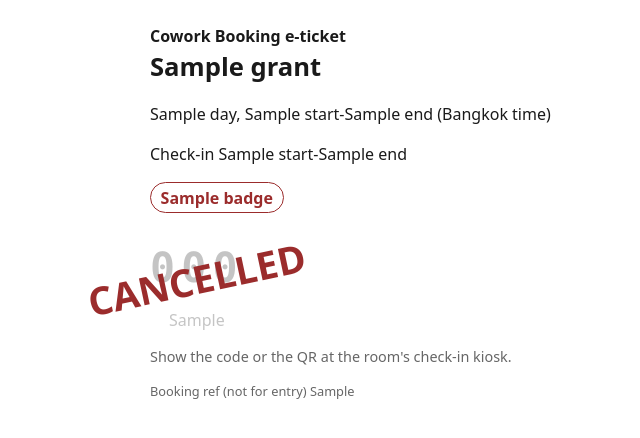
After one commit to JedizR/cowork-booking-access, a Flask app: template templates/ticket.html in a window 1280 px wide. The commit adds this page. Shown: the top 438 px of the page, without its empty margins (74-714 px from the left). Run offline with Flask 3, Linux system fonts and the light colour scheme; the template is opened without the code that fills it: most values are stand-ins (such as "Sample title", 1, 10 or a date in 2020); parts of the project's set-up code (start-up, migrations or seed data) failed here and were passed over; some libraries are stand-ins or nearby versions.

Commit message:
feat(access): grants API, e-ticket, check-in kiosk and test clock

```diff
--- a/app.py
+++ b/app.py
@@ -1,29 +1,87 @@
+import base64
+import hmac
 import os
 import secrets
-from datetime import datetime, timedelta, timezone
+from datetime import datetime
 
 import psycopg
-from flask import Flask, jsonify, render_template
+import segno
+from flask import (
+    Flask,
+    abort,
+    flash,
+    get_flashed_messages,
+    jsonify,
+    redirect,
+    render_template,
+    request,
+    session,
+)
+from markupsafe import Markup
+from psycopg.errors import UniqueViolation
 from psycopg.rows import dict_row
 
-DATABASE_URL = os.getenv("DATABASE_URL", "postgresql://access:access@localhost:5443/access")
-SECRET_KEY = os.getenv("SECRET_KEY", "")
+import access
+import clock
+from access import LOCAL_TZ
+
+SEED_DEFAULT_KEY = "dev-secret-key-not-for-production"
+
+SCHEMA = """
+CREATE TABLE IF NOT EXISTS grants (
+    grant_id TEXT PRIMARY KEY,
+    booking_reference TEXT NOT NULL UNIQUE,
+    member_ref TEXT,
+    status TEXT NOT NULL CHECK (status IN ('issued', 'checked_in', 'revoked')),
+    ticket_code TEXT UNIQUE,
+    ticket_token TEXT UNIQUE,
+    space_id INTEGER,
+    space_name TEXT,
+    valid_from TIMESTAMPTZ,
+    valid_until TIMESTAMPTZ,
+    revoked_at TIMESTAMPTZ,
+    created_at TIMESTAMPTZ NOT NULL DEFAULT now()
+);
+CREATE TABLE IF NOT EXISTS scans (
+    id BIGSERIAL PRIMARY KEY,
+    scanned_at TIMESTAMPTZ NOT NULL,
+    space_id INTEGER NOT NULL,
+    input TEXT NOT NULL,
+    result TEXT NOT NULL,
+    grant_id TEXT REFERENCES grants (grant_id)
+);
+CREATE INDEX IF NOT EXISTS scans_room_time ON scans (space_id, scanned_at DESC, id DESC);
+CREATE TABLE IF NOT EXISTS test_clock (
+    id INTEGER PRIMARY KEY CHECK (id = 1),
+    now_override TIMESTAMPTZ
+);
+"""
+
+
+def require_secret(name: str, min_len: int) -> str:
+    """ADR-0019: refuse to start on a missing, short or public secret."""
+    value = os.getenv(name, "")
+    if not value:
+        raise SystemExit(f"{name} is required")
+    if len(value) < min_len:
+        raise SystemExit(f"{name} must be at least {min_len} characters")
+    if name == "SECRET_KEY" and value == SEED_DEFAULT_KEY:
+        raise SystemExit("SECRET_KEY is the public seed default")
+    return value
 
 
 def get_connection(database_url: str) -> psycopg.Connection:
+    # ponytail: one connection per gunicorn worker (D28); psycopg_pool if load grows.
     try:
         conn = psycopg.connect(database_url, row_factory=dict_row, autocommit=True)
     except psycopg.OperationalError as error:
-        # Fail fast with a clear pointer instead of a raw traceback.
         raise SystemExit(
             f"Could not connect to the database at DATABASE_URL={database_url!r}\n"
             f"{error}\n"
             "Is Postgres running? Try: docker compose up db -d"
         ) from None
+    conn.execute(SCHEMA)
     return conn
-
-
-LOCAL_TZ = timezone(timedelta(hours=7))  # Bangkok, no daylight saving
 
 
 def local_time(value: datetime) -> str:
@@ -31,13 +89,253 @@ def local_time(value: datetime) -> str:
     return value.astimezone(LOCAL_TZ).strftime("%Y-%m-%d %H:%M")
 
 
-def create_app(database_url: str = DATABASE_URL) -> Flask:
+def iso(value: datetime | None) -> str | None:
+    return value.astimezone(LOCAL_TZ).isoformat() if value else None
+
+
+def error(status: int, code: str, message: str):
+    return jsonify(error={"code": code, "message": message}), status
+
+
+def create_app(database_url: str | None = None) -> Flask:
+    secret_key = require_secret("SECRET_KEY", 32)
+    api_token = require_secret("ACCESS_API_TOKEN", 32).encode()
+    staff_password = require_secret("STAFF_PASSWORD", 12).encode()
+    public_url = os.getenv("PUBLIC_URL", "http://localhost:8003").rstrip("/")
+
     app = Flask(__name__)
-    app.secret_key = SECRET_KEY
-    app.db = get_connection(database_url)
+    app.secret_key = secret_key
+    app.config.update(
+        SESSION_COOKIE_NAME="access_session",
+        SESSION_COOKIE_HTTPONLY=True,
+        SESSION_COOKIE_SAMESITE="Lax",
+        SESSION_COOKIE_SECURE=public_url.startswith("https"),
+        MAX_CONTENT_LENGTH=64 * 1024,
+    )
+    app.db = get_connection(database_url or os.getenv("DATABASE_URL", ""))
 
     app.add_template_filter(local_time, "local_time")
     app.add_template_filter(lambda satang: f"THB {satang / 100:,.2f}", "money")
+
+    def grant_json(g: dict) -> dict:
+        return {
+            "grant_id": g["grant_id"],
+            "booking_reference": g["booking_reference"],
+            "status": g["status"],
+            "condition": access.condition(g, clock.now()),
+            "ticket_code": access.show_code(g["ticket_code"]),
+            "ticket_url": f"{public_url}/t/{g['ticket_token']}" if g["ticket_token"] else None,
+            "space_id": g["space_id"],
+            "space_name": g["space_name"],
+            "valid_from": iso(g["valid_from"]),
+            "valid_until": iso(g["valid_until"]),
+            "revoked_at": iso(g["revoked_at"]),
+        }
+
+    def find_grant(ref: str) -> dict | None:
+        with app.db.cursor() as cur:
+            cur.execute("SELECT * FROM grants WHERE booking_reference = %s", (ref,))
+            return cur.fetchone()
+
+    # ---- API (bearer ACCESS_API_TOKEN, AXS-R04) ----
+
+    @app.before_request
+    def check_api_token():
+        if not request.path.startswith("/grants"):
+            return None
+        header = request.headers.get("Authorization", "")
+        scheme, _, token = header.partition(" ")
+        if scheme != "Bearer" or not hmac.compare_digest(token.encode(), api_token):
+            return error(401, "unauthorized", "unauthorized")
+        return None
+
+    @app.post("/grants")
+    def issue_grant():
+        """AXS-R01/R02/R03/R05/R06: rewritten seed issue_access_code, now persisted."""
+        try:
+            data = access.validate_grant(request.get_json(silent=True))
+        except ValueError as exc:
+            return error(400, "invalid_request", str(exc))
+        existing = find_grant(data["booking_reference"])
+        if existing:
+            return grant_json(existing), 200
+        while True:
+            try:
+                with app.db.cursor() as cur:
+                    cur.execute(
+                        "INSERT INTO grants (grant_id, booking_reference, member_ref, status,"
+                        " ticket_code, ticket_token, space_id, space_name, valid_from, valid_until)"
+                        " VALUES (%s, %s, %s, 'issued', %s, %s, %s, %s, %s, %s)"
+                        " ON CONFLICT (booking_reference) DO NOTHING RETURNING *",
+                        (
+                            access.new_grant_id(),
+                            data["booking_reference"],
+                            data["member_ref"],
+                            access.new_ticket_code(),
+                            secrets.token_urlsafe(16),
+                            data["space_id"],
+                            data["space_name"],
+                            data["valid_from"],
+                            data["valid_until"],
+                        ),
+                    )
+                    row = cur.fetchone()
+            except UniqueViolation:
+                continue  # ticket code (or token) collision: draw again (AXS-R06)
+            if row:
+                return grant_json(row), 201
+            # A concurrent POST for the same reference won the insert.
+            return grant_json(find_grant(data["booking_reference"])), 200
+
+    @app.get("/grants/<booking_reference>")
+    def get_grant(booking_reference):
+        if not access.BOOKING_REF.match(booking_reference):
+            return error(400, "invalid_request", "booking_reference must be BK- and 6 symbols")
+        grant = find_grant(booking_reference)
+        if grant is None:
+            return error(404, "not_found", "grant not found")
+        return grant_json(grant), 200
+
+    @app.post("/grants/<booking_reference>/revoke")
+    def revoke_grant(booking_reference):
+        """AXS-R17: idempotent; an unknown reference stores a tombstone (AXS-R02)."""
+        if not access.BOOKING_REF.match(booking_reference):
+            return error(400, "invalid_request", "booking_reference must be BK- and 6 symbols")
+        with app.db.cursor() as cur:
+            cur.execute(
+                "INSERT INTO grants (grant_id, booking_reference, status, revoked_at)"
+                " VALUES (%s, %s, 'revoked', %s)"
+                " ON CONFLICT (booking_reference) DO UPDATE SET status = 'revoked',"
+                " revoked_at = COALESCE(grants.revoked_at, EXCLUDED.revoked_at)"
+                " RETURNING *",
+                (access.new_grant_id(), booking_reference, clock.now()),
+            )
+            return grant_json(cur.fetchone()), 200
+
+    # ---- E-ticket (view-only bearer link, AXS-R09/R10) ----
+
+    @app.get("/t/<ticket_token>")
+    def ticket(ticket_token):
+        with app.db.cursor() as cur:
+            cur.execute(
+                "SELECT * FROM grants WHERE ticket_token = %s AND ticket_code IS NOT NULL",
+                (ticket_token,),
+            )
+            grant = cur.fetchone()
+        if grant is None:
+            abort(404)
+        now = clock.now()
+        code = access.show_code(grant["ticket_code"])
+        qr = Markup(segno.make(code, micro=False).svg_inline(scale=6))  # AXS-R07
+        page = render_template(
+            "ticket.html",
+            grant=grant,
+            code=code,
+            qr=qr,
+            badge=access.badge(grant, now),
+            day=grant["valid_from"].astimezone(LOCAL_TZ).strftime("%Y-%m-%d"),
+            start=grant["valid_from"].astimezone(LOCAL_TZ).strftime("%H:%M"),
+            end=grant["valid_until"].astimezone(LOCAL_TZ).strftime("%H:%M"),
+        )
+        return page, 200, {"Referrer-Policy": "no-referrer"}
+
+    # ---- Kiosk (HTTP Basic STAFF_PASSWORD, AXS-R11..R15) ----
+
+    def staff_ok() -> bool:
+        header = request.headers.get("Authorization", "")
+        scheme, _, encoded = header.partition(" ")
+        if scheme.lower() != "basic":
+            return False
+        try:
+            _, _, password = base64.b64decode(encoded, validate=True).partition(b":")
+        except ValueError:
+            return False
+        return hmac.compare_digest(password, staff_password)
+
+    def rooms() -> list[dict]:
+        with app.db.cursor() as cur:
+            cur.execute(
+                "SELECT DISTINCT ON (space_id) space_id, space_name FROM grants"
+                " WHERE ticket_code IS NOT NULL ORDER BY space_id, valid_from DESC"
+            )
+            return [
+                {"id": r["space_id"], "label": access.room_label(r["space_id"], r["space_name"])}
+                for r in cur.fetchall()
+            ]
+
+    @app.route("/checkin", methods=["GET", "POST"])
+    def checkin():
+        if not staff_ok():
+            return "Staff sign-in required", 401, {"WWW-Authenticate": 'Basic realm="kiosk"'}
+        if request.method == "POST":
+            if "code" in request.form:
+                scan(request.form["code"])
+            elif "space_id" in request.form:
+                wanted = request.form["space_id"]
+                if any(str(r["id"]) == wanted for r in rooms()):
+                    session["space_id"] = int(wanted)
+                else:
+                    flash("Unknown room")
+            return redirect("/checkin", 303)
+
+        room_list = rooms()
+        selected = next((r for r in room_list if r["id"] == session.get("space_id")), None)
+        scans = []
+        if selected:
+            now = clock.now()
+            with app.db.cursor() as cur:
+                cur.execute(
+                    "SELECT * FROM scans WHERE space_id = %s"
+                    " ORDER BY scanned_at DESC, id DESC LIMIT 10",
+                    (selected["id"],),
+                )
+                scans = [
+                    {
+                        "result": s["result"],
+                        "last4": s["input"][-4:],
+                        "time": access.when(s["scanned_at"], now),
+                    }
+                    for s in cur.fetchall()
+                ]
+        messages = get_flashed_messages(with_categories=True)
+        return render_template(
+            "checkin.html",
+            rooms=room_list,
+            selected=selected,
+            scans=scans,
+            results=[(c[7:], m) for c, m in messages if c.startswith("result:")],
+            notes=[m for c, m in messages if not c.startswith("result:")],
+        )
+
+    def scan(raw: str) -> None:
+        room_id = session.get("space_id")
+        if room_id is None:
+            flash("Select the room first")
+            return
+        code = access.normalise(raw)
+        if not code:
+            flash("Enter a code")
+            return
+        now = clock.now()
+        with app.db.transaction(), app.db.cursor() as cur:
+            cur.execute("SELECT * FROM grants WHERE ticket_code = %s FOR UPDATE", (code,))
+            grant = cur.fetchone()
+            result, reason = access.decide(grant, room_id, now)
+            if result == "ok":
+                cur.execute(
+                    "UPDATE grants SET status = 'checked_in'"
+                    " WHERE grant_id = %s AND status = 'issued'",
+                    (grant["grant_id"],),
+                )
+            # ponytail: input capped at 200 chars; a longer scan is junk anyway.
+            cur.execute(
+                "INSERT INTO scans (scanned_at, space_id, input, result, grant_id)"
+                " VALUES (%s, %s, %s, %s, %s)",
+                (now, room_id, code[:200], result, grant["grant_id"] if grant else None),
+            )
+        flash(reason, "result:" + result)
+
+    # ---- Ops ----
 
     @app.get("/health")
     def health():
@@ -48,13 +346,26 @@ def create_app(database_url: str = DATABASE_URL) -> Flask:
             return jsonify(status="error", error="database unreachable"), 503
         return jsonify(status="ok", revision=os.getenv("APP_REVISION", "local"))
 
-    def issue_access_code(booking_reference):
-        """Kept from the seed (mocked lock code, never stored).
-        M5 rewrites it to persist one grant and ticket code per booking."""
-        access_code = secrets.token_hex(4)  # mocked lock integration
-        return {"booking_reference": booking_reference, "access_code": access_code}, 200
+    @app.post("/_test/clock")
+    def set_test_clock():
+        """AXS-R19: 404 unless TEST_CLOCK_ENABLED is exactly "true"."""
+        if not clock.enabled():
+            abort(404)
+        body = request.get_json(silent=True)
+        if not isinstance(body, dict) or "now" not in body:
+            return error(400, "invalid_request", "now is required")
+        value = None
+        if body["now"] is not None:
+            try:
+                value = access.parse_instant(body["now"], "now")
+            except ValueError as exc:
+                return error(400, "invalid_request", str(exc))
+        with app.db.cursor() as cur:
+            cur.execute(
+                "INSERT INTO test_clock (id, now_override) VALUES (1, %s)"
+                " ON CONFLICT (id) DO UPDATE SET now_override = EXCLUDED.now_override",
+                (value,),
+            )
+        return jsonify(now=iso(value)), 200
 
     return app
-
-
-app = create_app()
--- a/gunicorn.conf.py
+++ b/gunicorn.conf.py
@@ -2,3 +2,9 @@
 # referer is left out, because URLs can carry values that must not be logged.
 accesslog = "-"
 access_log_format = '%(h)s %(t)s "%(m)s %(U)s %(H)s" %(s)s %(b)s %(M)sms "%(a)s"'
+
+# ponytail: 2 sync workers, one DB connection each (D28, ADR-0015): at most 2
+# requests in flight and 2 Postgres connections. Upgrade path: psycopg_pool's
+# ConnectionPool per worker (and more workers) when load needs it.
+workers = 2
+wsgi_app = "app:create_app()"
--- a/requirements.txt
+++ b/requirements.txt
@@ -2,4 +2,5 @@ Flask==3.1.2
 gunicorn==23.0.0
 pytest==8.4.2
 psycopg[binary]==3.2.13
-requests==2.32.3 # only used by scripts/load_test.py, not the app itself
+requests==2.32.3
+segno==1.6.6
--- a/static/style.css
+++ b/static/style.css
@@ -161,3 +161,90 @@ button:hover {
   height: 1em;
   min-width: 2px;
 }
+/* Access: kiosk results and the e-ticket. */
+select {
+  font: inherit;
+  padding: 0.4rem 0.5rem;
+}
+
+.scan-result {
+  font-size: 1.6rem;
+  padding: 1rem;
+  margin: 1rem 0;
+  border-radius: 6px;
+  border: 2px solid var(--busy);
+  color: var(--busy);
+}
+
+.scan-result.result-ok {
+  border-color: var(--ok);
+  color: var(--ok);
+}
+
+.badge {
+  display: inline-block;
+  padding: 0.15rem 0.6rem;
+  border-radius: 999px;
+  border: 1px solid var(--ok);
+  color: var(--ok);
+  font-weight: 600;
+}
+
+.badge-revoked {
+  border-color: var(--busy);
+  color: var(--busy);
+}
+
+.ticket .brand {
+  font-weight: 600;
+  margin: 0;
+}
+
+.ticket-credential {
+  position: relative;
+  display: inline-block;
+  text-align: center;
+}
+
+.ticket-code {
+  font-family: ui-monospace, Menlo, monospace;
+  font-size: 2.6rem;
+  font-weight: 700;
+  letter-spacing: 0.15em;
+  margin: 0.5rem 0;
+}
+
+.ticket-credential.is-cancelled .ticket-code,
+.ticket-credential.is-cancelled .ticket-qr {
+  opacity: 0.25;
+}
+
+.overlay {
+  position: absolute;
+  inset: 0;
+  display: flex;
+  align-items: center;
+  justify-content: center;
+  font-size: 2.4rem;
+  font-weight: 800;
+  color: var(--busy);
+  transform: rotate(-12deg);
+}
+
+.small {
+  font-size: 0.8rem;
+  color: var(--muted);
+}
+
+@media print {
+  body {
+    max-width: none;
+    padding: 0;
+  }
+  .hint {
+    display: none;
+  }
+  .ticket {
+    page-break-inside: avoid;
+  }
+}
--- a/templates/base.html
+++ b/templates/base.html
@@ -7,11 +7,13 @@
     <link rel="stylesheet" href="{{ url_for('static', filename='style.css') }}">
   </head>
   <body>
+    {% block nav %}
     <nav class="site-nav">
       <span class="brand">Cowork Booking</span>
       <span class="spacer"></span>
       Access
     </nav>
+    {% endblock %}
     {% block content %}{% endblock %}
   </body>
 </html>
--- /dev/null
+++ b/templates/ticket.html
@@ -0,0 +1,19 @@
+{% extends "base.html" %}
+{% block title %}E-ticket{% endblock %}
+{% block nav %}{% endblock %}
+{% block content %}
+  <article class="ticket">
+    <p class="brand">Cowork Booking e-ticket</p>
+    <h1>{{ grant.space_name }}</h1>
+    <p>{{ day }}, {{ start }}-{{ end }} (Bangkok time)</p>
+    <p>Check-in {{ start }}-{{ end }}</p>
+    <p><span class="badge badge-{{ grant.status }}" data-status="{{ grant.status }}">{{ badge }}</span></p>
+    <div class="ticket-credential{% if grant.status == 'revoked' %} is-cancelled{% endif %}">
+      <p class="ticket-code" data-ticket-code="{{ code }}">{{ code }}</p>
+      <div class="ticket-qr">{{ qr }}</div>
+      {% if grant.status == 'revoked' %}<div class="overlay">CANCELLED</div>{% endif %}
+    </div>
+    <p class="hint">Show the code or the QR at the room's check-in kiosk.</p>
+    <p class="small">Booking ref (not for entry) {{ grant.booking_reference }}</p>
+  </article>
+{% endblock %}
```
Also changed, not shown: access.py (added, +131 -0 lines), clock.py (added, +22 -0 lines), compose.yaml (+19 -2 lines), templates/checkin.html (added, +50 -0 lines), templates/confirmation.html (deleted, +0 -8 lines), 2 other files.
